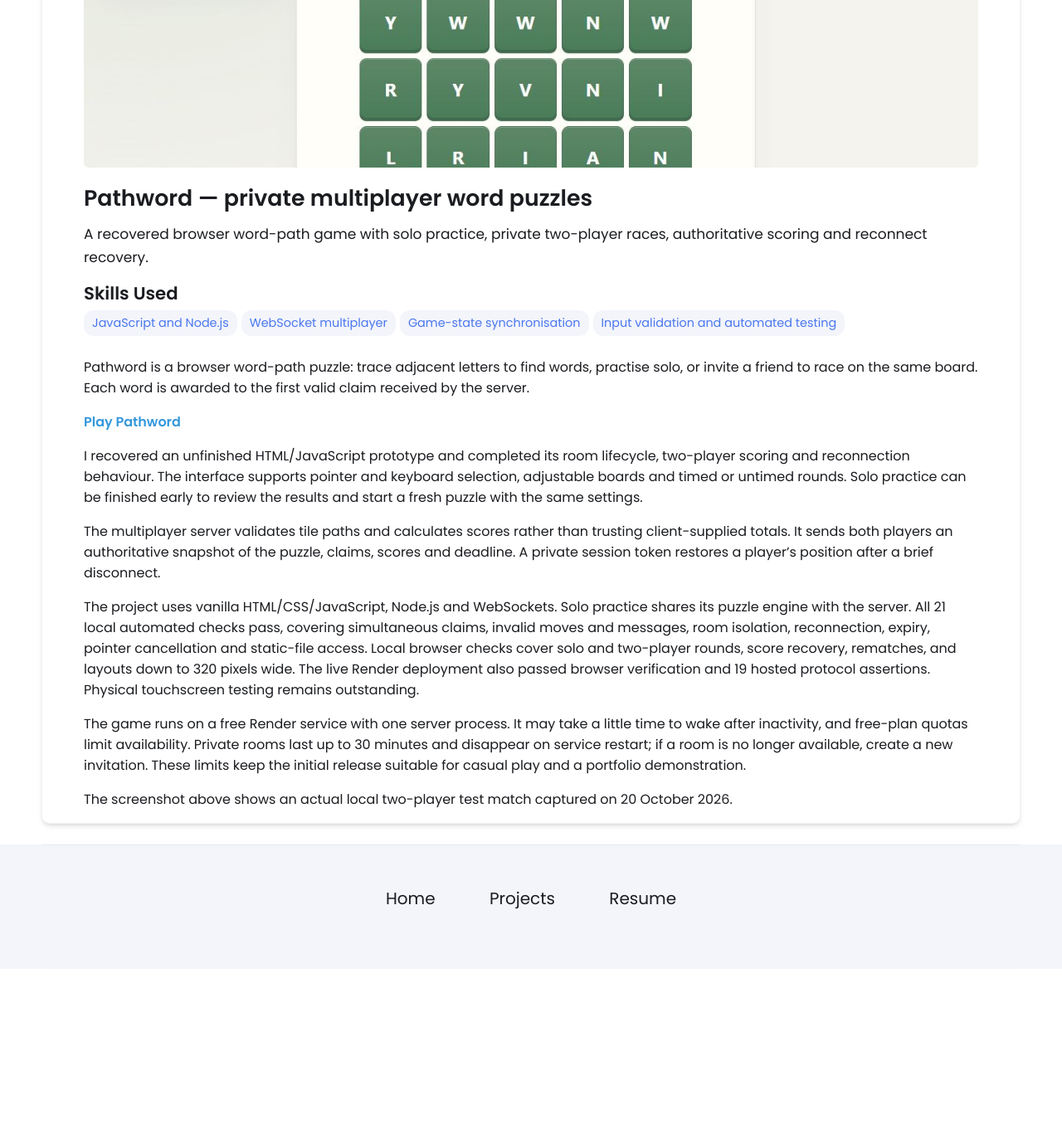
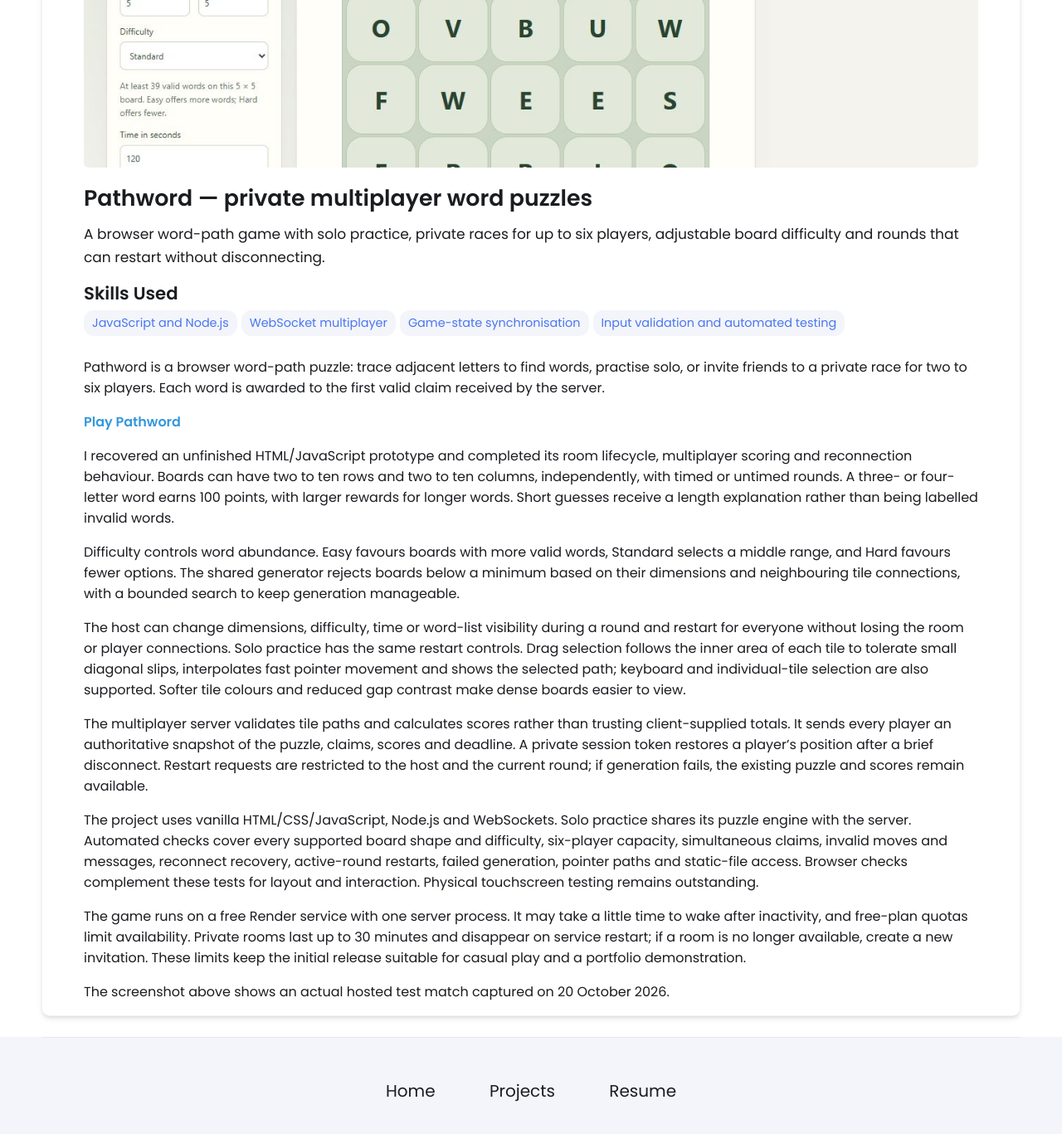
Before and after one commit to OliCar-del/OliCar-del.github.io, a Jekyll site: the page built from _projects/pathword/index.md, in a window 1280 px wide and 1400 px high, scrolled down 288 px. Shown: the top 1367 px of the window at 83% size. Built offline with Jekyll 4.4.1, drawn with Linux system fonts in a browser that asks for light colours; before the commit the page ends 1456 px from its top, so only the background shows below that.

Commit message:
Update Pathword portfolio for six-player configurable rounds

```diff
--- a/_projects/pathword/index.md
+++ b/_projects/pathword/index.md
@@ -1,7 +1,7 @@
 ---
 layout: post
 title: Pathword — private multiplayer word puzzles
-description: A recovered browser word-path game with solo practice, private two-player races, authoritative scoring and reconnect recovery.
+description: A browser word-path game with solo practice, private races for up to six players, adjustable board difficulty and rounds that can restart without disconnecting.
 skills:
   - JavaScript and Node.js
   - WebSocket multiplayer
@@ -11,22 +11,26 @@
 areas: [software]
 order: 9
 image: /projects/pathword/pathword-gameplay.png
-image_alt: Pathword two-player match with a five-by-five letter board, player scores and word-claim history.
+image_alt: Pathword multiplayer match with a letter board, player scores and word-claim history.
 thumb: /projects/pathword/pathword-gameplay.png
 permalink: /projects/pathword/
 published: true
 ---
 
-Pathword is a browser word-path puzzle: trace adjacent letters to find words, practise solo, or invite a friend to race on the same board. Each word is awarded to the first valid claim received by the server.
+Pathword is a browser word-path puzzle: trace adjacent letters to find words, practise solo, or invite friends to a private race for two to six players. Each word is awarded to the first valid claim received by the server.
 
 **[Play Pathword](https://pathword.onrender.com)**
 
-I recovered an unfinished HTML/JavaScript prototype and completed its room lifecycle, two-player scoring and reconnection behaviour. The interface supports pointer and keyboard selection, adjustable boards and timed or untimed rounds. Solo practice can be finished early to review the results and start a fresh puzzle with the same settings.
+I recovered an unfinished HTML/JavaScript prototype and completed its room lifecycle, multiplayer scoring and reconnection behaviour. Boards can have two to ten rows and two to ten columns, independently, with timed or untimed rounds. A three- or four-letter word earns 100 points, with larger rewards for longer words. Short guesses receive a length explanation rather than being labelled invalid words.
 
-The multiplayer server validates tile paths and calculates scores rather than trusting client-supplied totals. It sends both players an authoritative snapshot of the puzzle, claims, scores and deadline. A private session token restores a player's position after a brief disconnect.
+Difficulty controls word abundance. Easy favours boards with more valid words, Standard selects a middle range, and Hard favours fewer options. The shared generator rejects boards below a minimum based on their dimensions and neighbouring tile connections, with a bounded search to keep generation manageable.
 
-The project uses vanilla HTML/CSS/JavaScript, Node.js and WebSockets. Solo practice shares its puzzle engine with the server. All 21 local automated checks pass, covering simultaneous claims, invalid moves and messages, room isolation, reconnection, expiry, pointer cancellation and static-file access. Local browser checks cover solo and two-player rounds, score recovery, rematches, and layouts down to 320 pixels wide. The live Render deployment also passed browser verification and 19 hosted protocol assertions. Physical touchscreen testing remains outstanding.
+The host can change dimensions, difficulty, time or word-list visibility during a round and restart for everyone without losing the room or player connections. Solo practice has the same restart controls. Drag selection follows the inner area of each tile to tolerate small diagonal slips, interpolates fast pointer movement and shows the selected path; keyboard and individual-tile selection are also supported. Softer tile colours and reduced gap contrast make dense boards easier to view.
+
+The multiplayer server validates tile paths and calculates scores rather than trusting client-supplied totals. It sends every player an authoritative snapshot of the puzzle, claims, scores and deadline. A private session token restores a player's position after a brief disconnect. Restart requests are restricted to the host and the current round; if generation fails, the existing puzzle and scores remain available.
+
+The project uses vanilla HTML/CSS/JavaScript, Node.js and WebSockets. Solo practice shares its puzzle engine with the server. Automated checks cover every supported board shape and difficulty, six-player capacity, simultaneous claims, invalid moves and messages, reconnect recovery, active-round restarts, failed generation, pointer paths and static-file access. Browser checks complement these tests for layout and interaction. Physical touchscreen testing remains outstanding.
 
 The game runs on a free Render service with one server process. It may take a little time to wake after inactivity, and free-plan quotas limit availability. Private rooms last up to 30 minutes and disappear on service restart; if a room is no longer available, create a new invitation. These limits keep the initial release suitable for casual play and a portfolio demonstration.
 
-The screenshot above shows an actual local two-player test match captured on 20 October 2026.
+The screenshot above shows an actual hosted test match captured on 20 October 2026.
```
Also changed, not shown: _projects/pathword/pathword-gameplay.png.
